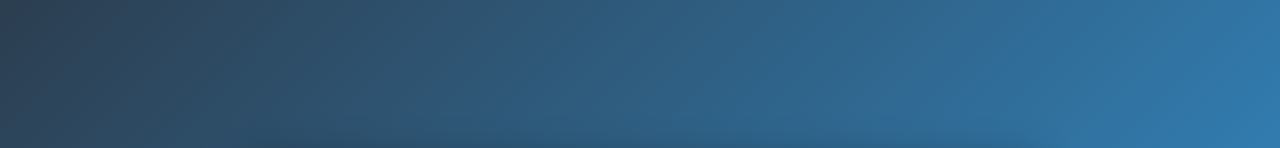
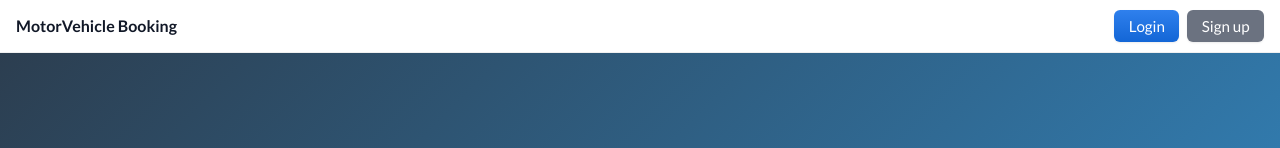
Before and after one commit to waabiud/MotorVehicle-booking-frontend, a React (Create React App) app: page / in a window 1280 px wide. Shown: the top 148 px of the page. Built offline with nearby package versions, Linux system fonts and the light colour scheme; grey boxes are pictures that could not be loaded.

Commit message:
Feat(ui): always show header and add login/signup when logged out

```diff
--- a/src/components/Header.jsx
+++ b/src/components/Header.jsx
@@ -8,21 +8,34 @@ const Header = () => {
   const currentUser = useSelector((state) => state.user.currentUser);
   const navigate = useNavigate();
 
-  if (!currentUser) return null;
-
   return (
     <header className="mv-header">
       <div className="mv-header__left">
-        <h1 className="mv-logo" onClick={() => navigate('/motorcycles')} role="button" tabIndex={0}>
+        <h1
+          className="mv-logo"
+          onClick={() => navigate('/motorcycles')}
+          role="button"
+          tabIndex={0}
+          aria-label="Go to motorcycles"
+        >
           MotorVehicle Booking
         </h1>
       </div>
 
       <div className="mv-header__actions">
-        <Button to="/motorcycle/new" variant="primary">Add Motorcycle</Button>
-        <Button to="/reserve/new" variant="secondary">New Reservation</Button>
-        <Button to="/reservations" variant="ghost">Reservations</Button>
-        <Button to="/logout" variant="ghost">Logout</Button>
+        {currentUser ? (
+          <>
+            <Button to="/motorcycle/new" variant="primary">Add Motorcycle</Button>
+            <Button to="/reserve/new" variant="secondary">New Reservation</Button>
+            <Button to="/reservations" variant="ghost">Reservations</Button>
+            <Button to="/logout" variant="ghost">Logout</Button>
+          </>
+        ) : (
+          <>
+            <Button to="/login" variant="primary">Login</Button>
+            <Button to="/signup" variant="secondary">Sign up</Button>
+          </>
+        )}
       </div>
     </header>
   );
```
